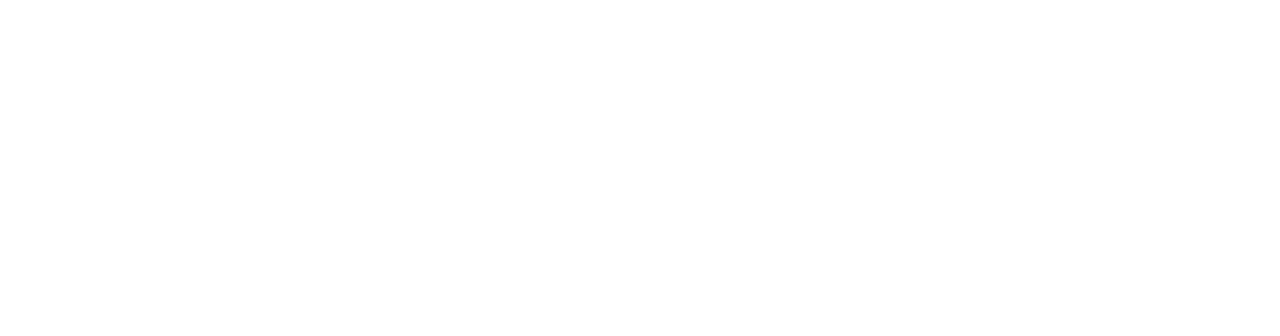
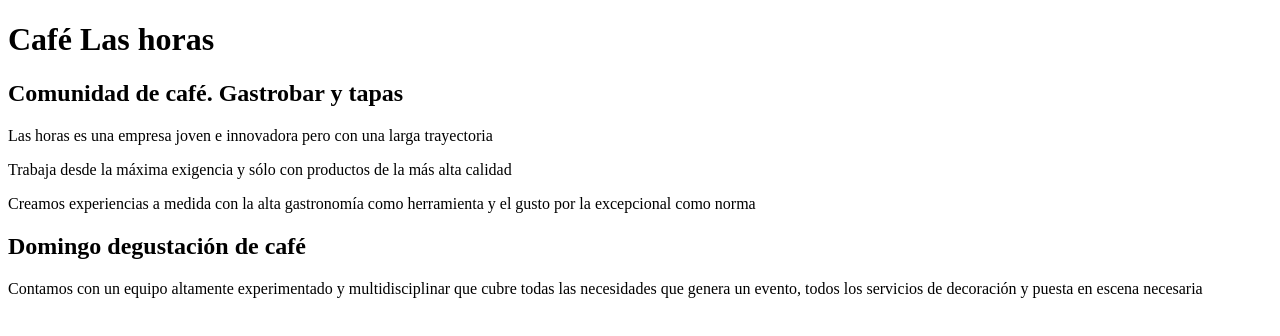
Before and after one commit to XaviContell/LasHoras, a plain HTML site: page lasHoras/WebContent/index.html in a window 1280 px wide. Drawn offline with Linux system fonts and the light colour scheme.

Commit message:
Las horas finalizado

```diff
--- a/lasHoras/WebContent/index.html
+++ b/lasHoras/WebContent/index.html
@@ -2,9 +2,19 @@
 <html>
 <head>
 <meta charset="UTF-8">
-<title>Insert title here</title>
+<title>Cafetería Las horas</title>
 </head>
 <body>
-
+<h1>Café Las horas</h1>
+<div>
+<h2>Comunidad de café. Gastrobar y tapas</h2>
+<p>Las horas es una empresa joven e innovadora pero con una larga trayectoria</p>
+<p>Trabaja desde la máxima exigencia y sólo con productos de la más alta calidad</p>
+<p>Creamos experiencias a medida con la alta gastronomía como herramienta y el gusto por la excepcional como norma</p>
+</div>
+<div>
+<h2>Domingo degustación de café</h2>
+<p>Contamos con un equipo altamente experimentado y multidisciplinar que cubre todas las necesidades que genera un evento, todos los servicios de decoración y puesta en escena necesaria</p>
+</div>
 </body>
 </html>
```
